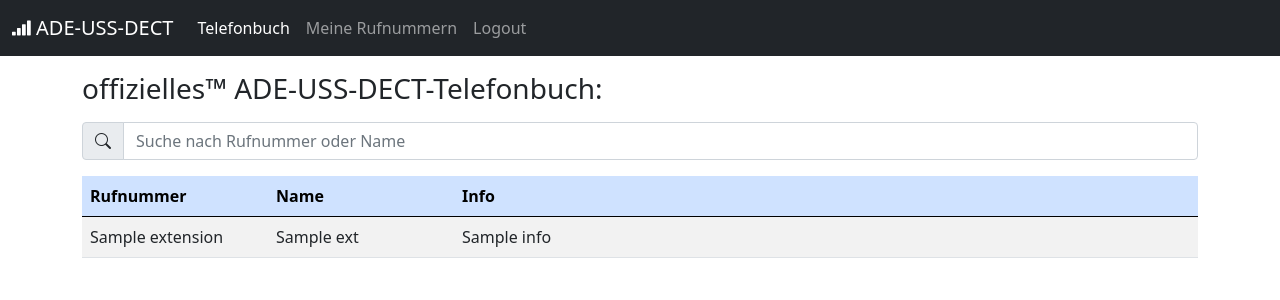
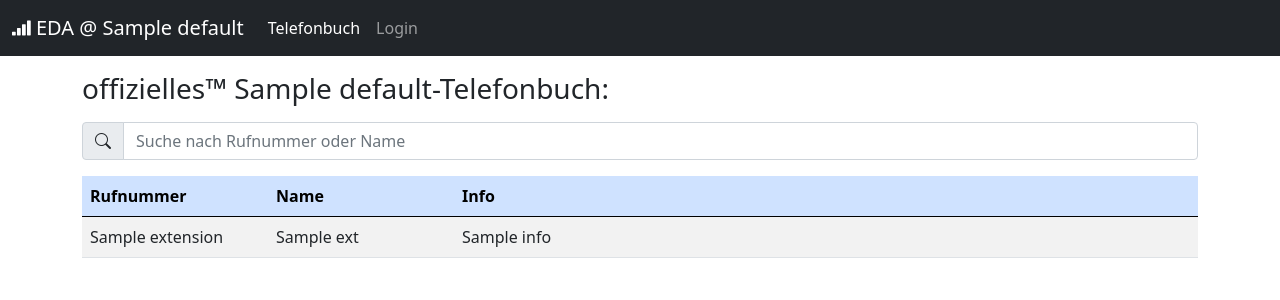
Before and after one commit to dect-e/dect-wip, a Flask app: template opt/dect-wip/templates/phonebook.html.j2 in a window 1280 px wide. Shown: the top 300 px of the page. Run offline with Flask 3, Linux system fonts and the light colour scheme; the template is opened without the code that fills it: most values are stand-ins (such as "Sample title", 1, 10 or a date in 2020); parts of the project's set-up code (start-up, migrations or seed data) failed here and were passed over.

Commit message:
optimize use of default data for template

```diff
--- a/opt/dect-wip/app.py
+++ b/opt/dect-wip/app.py
@@ -21,6 +21,8 @@
 
 pjsip_wizard_user_conf = config['asterisk'].get('pjsip_wizard_user_conf')
 pjsip_wizard_temp_conf = config['asterisk'].get('pjsip_wizard_temp_conf')
+
+event_name = config['event'].get('name')
 
 database_name = 'database.sqlite3'
 
@@ -258,10 +260,14 @@
 
 
 def fetch_default_data_for_templates():
-    data = {'displayname': ''}
+    data = {
+        'current_user': current_user,
+        'event_name': event_name
+        }
+    print(data)
 
-    if current_user.is_authenticated:
-        data['displayname'] = current_user.displayname
+    #if current_user.is_authenticated:
+    #    data['displayname'] = current_user.displayname
 
     return data
 
--- a/opt/dect-wip/templates/base.html.j2
+++ b/opt/dect-wip/templates/base.html.j2
@@ -11,14 +11,14 @@
     <!-- Bootstrap Icons -->
     <link rel="stylesheet" href="https://cdn.jsdelivr.net/npm/bootstrap-icons@1.10.2/font/bootstrap-icons.css">
 
-    <title>ADE-USS-DECT</title>
+    <title>EDA DECT</title>
 </head>
 
 <body>
 
     <nav class="navbar navbar-expand-lg navbar-dark bg-dark">
         <div class="container-fluid">
-            <a class="navbar-brand" href="#"><i class="bi bi-reception-4 me-1"></i>ADE-USS-DECT</a>
+            <a class="navbar-brand" href="#"><i class="bi bi-reception-4 me-1"></i>EDA @ {{ default_data.event_name }}</a>
             <button class="navbar-toggler" type="button" data-bs-toggle="collapse" data-bs-target="#navbarNav"
                 aria-controls="navbarNav" aria-expanded="false" aria-label="Toggle navigation">
                 <span class="navbar-toggler-icon"></span>
@@ -28,12 +28,11 @@
                     <li class="nav-item">
                         <a class="nav-link active" href="/phonebook">Telefonbuch</a>
                     </li>
+                    <!-- Login/Logout -->
+                    {% if default_data.current_user.is_authenticated %}
                     <li class="nav-item">
                         <a class="nav-link" href="/myextensions">Meine Rufnummern</a>
                     </li>
-
-                    <!-- Login/Logout -->
-                    {% if default_data.displayname|length > 0 %}
                     <li class="nav-item">
                         <a class="nav-link" href="/logout/">Logout</a>
                     </li>
--- a/opt/dect-wip/templates/phonebook.html.j2
+++ b/opt/dect-wip/templates/phonebook.html.j2
@@ -5,7 +5,7 @@
 <!-- Überschrift -->
 
     <div class="container-xl mt-3 mb-3">
-        <p class="h3">offizielles™ ADE-USS-DECT-Telefonbuch:</p>
+        <p class="h3">offizielles™ {{ default_data.event_name }}-Telefonbuch:</p>
     </div>
 
     <!-- Suchfeld -->
```
Also changed, not shown: 1 other file.
